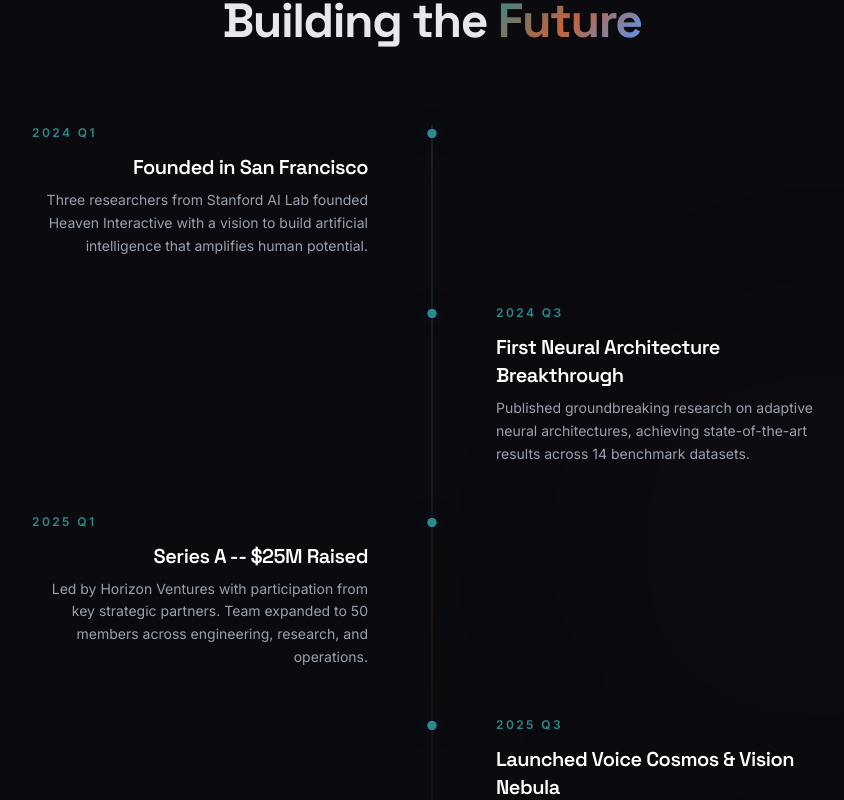
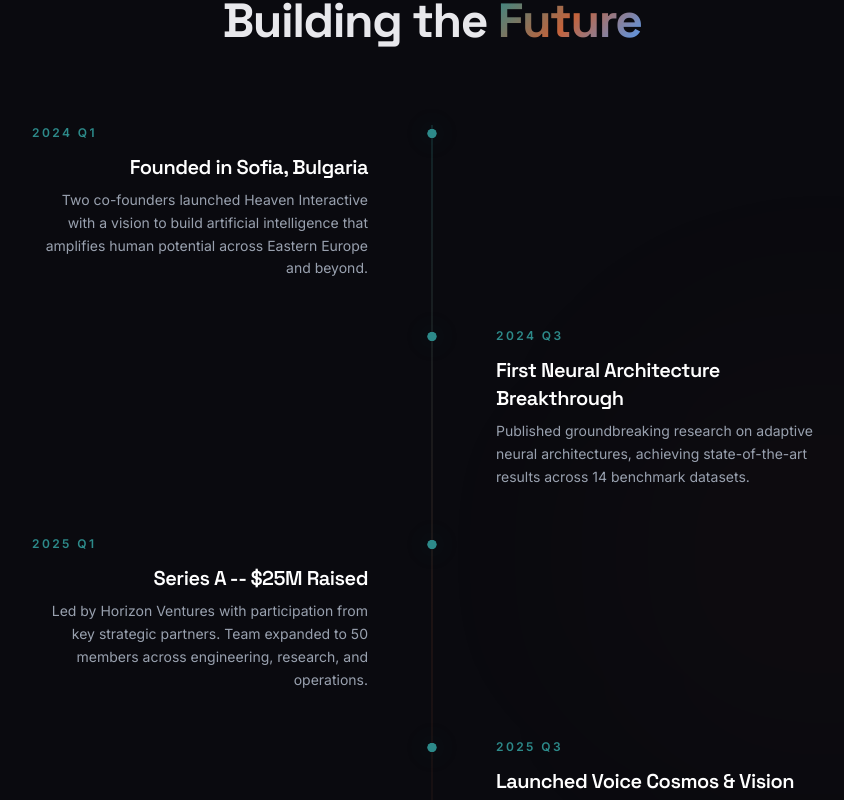
Before and after one commit to CreatingValueFirst/nebula-animated, a Next.js app: page /about in a window 1280 px wide. Shown: the part 1765-2565 px from the top of the page, without its empty margins (208-1052 px from the left). Built offline with nearby package versions, Linux system fonts and the light colour scheme.

Commit message:
Update explore with project hotspots, real contact info, real team names

```diff
--- a/src/app/about/page.tsx
+++ b/src/app/about/page.tsx
@@ -81,9 +81,9 @@ const timelineEvents = [
   {
     year: '2024',
     quarter: 'Q1',
-    title: 'Founded in San Francisco',
+    title: 'Founded in Sofia, Bulgaria',
     description:
-      'Three researchers from Stanford AI Lab founded Heaven Interactive with a vision to build artificial intelligence that amplifies human potential.',
+      'Two co-founders launched Heaven Interactive with a vision to build artificial intelligence that amplifies human potential across Eastern Europe and beyond.',
   },
   {
     year: '2024',
@@ -187,40 +187,28 @@ const values = [
 // ---------------------------------------------------------------------------
 const leadership = [
   {
-    name: 'Elena Vasquez',
-    title: 'Chief Executive Officer',
-    bio: 'Former VP of AI Research at DeepMind. PhD in Machine Learning from Stanford. Published 40+ papers on neural architecture search.',
+    name: 'Dimitar Roussev',
+    title: 'CEO & Co-Founder',
+    bio: 'Visionary entrepreneur driving AI innovation in Eastern Europe. Expert in voice AI, automation, and B2B solutions.',
     pattern: 'radial-gradient(circle at 30% 30%, #2d8a8a 0%, transparent 50%), radial-gradient(circle at 70% 70%, #c4623a 0%, transparent 50%)',
   },
   {
-    name: 'Marcus Chen',
-    title: 'Chief Technology Officer',
-    bio: 'Ex-Google Brain engineer. Architect of three production ML systems serving billions of requests. MIT CS alumnus.',
+    name: 'Denis Bozhkov',
+    title: 'Creative Director & Co-Founder',
+    bio: 'Award-winning designer blending art and technology. Specializes in 3D visualization, WebGL, and immersive digital experiences.',
     pattern: 'radial-gradient(circle at 60% 20%, #4a9eff 0%, transparent 50%), radial-gradient(circle at 30% 80%, #2d8a8a 0%, transparent 50%)',
   },
   {
-    name: 'Sarah Okonkwo',
-    title: 'VP of Engineering',
-    bio: 'Previously led infrastructure at Anthropic. Built distributed systems handling petabyte-scale data at Netflix.',
+    name: 'Head of Engineering',
+    title: 'Head of Engineering',
+    bio: 'Building robust, scalable AI infrastructure that powers real-time voice agents and intelligent automation pipelines.',
     pattern: 'radial-gradient(circle at 40% 60%, #c4623a 0%, transparent 50%), radial-gradient(circle at 80% 20%, #4a9eff 0%, transparent 50%)',
   },
   {
-    name: 'Dr. James Park',
-    title: 'Head of Research',
-    bio: 'Pioneer in multimodal learning. Former professor at CMU. Holds 12 patents in computer vision and natural language processing.',
+    name: 'AI Research Lead',
+    title: 'AI Research Lead',
+    bio: 'Advancing the frontier of conversational AI, computer vision, and multimodal learning for production-grade applications.',
     pattern: 'radial-gradient(circle at 70% 40%, #2d8a8a 0%, transparent 50%), radial-gradient(circle at 20% 70%, #c4623a 0%, transparent 50%)',
-  },
-  {
-    name: 'Amara Singh',
-    title: 'VP of Sales',
-    bio: 'Scaled enterprise revenue from zero to $100M at two AI startups. Former management consultant at McKinsey.',
-    pattern: 'radial-gradient(circle at 50% 30%, #4a9eff 0%, transparent 50%), radial-gradient(circle at 50% 80%, #2d8a8a 0%, transparent 50%)',
-  },
-  {
-    name: 'Liam Foster',
-    title: 'VP of Design',
-    bio: 'Led design at Figma and Stripe. Believes the best AI experiences feel invisible. Rhode Island School of Design graduate.',
-    pattern: 'radial-gradient(circle at 30% 50%, #c4623a 0%, transparent 50%), radial-gradient(circle at 80% 50%, #4a9eff 0%, transparent 50%)',
   },
 ];
 
--- a/src/app/explore/page.tsx
+++ b/src/app/explore/page.tsx
@@ -1,7 +1,6 @@
 'use client';
 
 import React, { useRef, useState, useCallback } from 'react';
-import Image from 'next/image';
 import Link from 'next/link';
 import {
   motion,
@@ -15,46 +14,51 @@ import {
 // ---------------------------------------------------------------------------
 const hotspots = [
   {
-    id: 'trunk',
-    label: "Elephant's Trunk",
+    id: 'savemytime',
+    label: 'SaveMyTime AI Lab',
     description:
-      'A dense column of interstellar gas and dust, approximately 20 light-years long. It acts as an incubator for new stars, shielding protostellar cores from the intense radiation of nearby massive stars.',
+      'Voice AI platform with 24/7 customer automation',
+    link: 'https://savemytime.dev/',
     x: 38,
     y: 55,
     color: '#2d8a8a',
   },
   {
-    id: 'stars',
-    label: 'Star Formation',
+    id: 'livetranslations',
+    label: 'LiveTranslations',
     description:
-      'New stars ignite in the densest regions where gravity overcomes thermal pressure. These protostars, some only hundreds of thousands of years old, will eventually clear their natal cocoons and shine freely.',
+      'AI video dubbing in 29 languages',
+    link: 'https://livetranslations.video/',
     x: 62,
     y: 30,
     color: '#4a9eff',
   },
   {
-    id: 'ionization',
-    label: 'Ionization Front',
+    id: 'yourdreams',
+    label: 'YourDreams.bio',
     description:
-      'UV radiation from the massive star HD 206267 sculpts the nebula, creating a sharp boundary between ionized and neutral gas. This front advances into the cloud at several kilometers per second.',
+      '3D DNA visualization meets AI dream analysis',
+    link: 'https://www.yourdreams.bio/',
     x: 75,
     y: 60,
     color: '#c4623a',
   },
   {
-    id: 'globules',
-    label: 'Dark Globules',
+    id: 'yourlongevity',
+    label: 'YourLongevity.bio',
     description:
-      'Dense pockets of molecular hydrogen and dust so thick they block all background light. These Bok globules may eventually collapse under their own gravity to form new stellar systems.',
+      'AI-powered longevity tracking platform',
+    link: 'https://www.yourlongevity.bio/dashboard',
     x: 28,
     y: 35,
     color: '#8b2020',
   },
   {
-    id: 'wind',
-    label: 'Stellar Wind',
+    id: 'dashboards',
+    label: 'SaveMyTime Dashboards',
     description:
-      'Powerful winds from hot young O-type and B-type stars blast outward at over 2,000 km/s, sculpting the surrounding gas into dramatic pillars, arcs, and filamentary structures visible across the nebula.',
+      'Real-time AI agent monitoring dashboards',
+    link: 'https://www.savemytime.cloud',
     x: 55,
     y: 15,
     color: '#c4847a',
@@ -160,7 +164,7 @@ export default function ExplorePage() {
             transition={{ duration: 0.6, delay: 0.9 }}
             className="mt-6 text-sm text-gray-400 max-w-md"
           >
-            Click the glowing hotspots to discover the hidden structures within IC 1396
+            Click the glowing hotspots to discover our projects across the universe
           </motion.p>
 
           {/* Scroll indicator */}
@@ -196,11 +200,11 @@ export default function ExplorePage() {
           transition={{ duration: 0.5, delay: 0.2 }}
           className="relative z-30 flex flex-wrap items-center justify-center gap-3 py-6 px-6 text-center"
         >
-          <span className="text-xs tracking-[0.2em] uppercase text-gray-500">IC 1396</span>
+          <span className="text-xs tracking-[0.2em] uppercase text-gray-500">Heaven Interactive</span>
           <span className="w-1 h-1 rounded-full bg-[#2d8a8a]/60" />
-          <span className="text-xs tracking-[0.15em] text-gray-500">2,400 light-years</span>
+          <span className="text-xs tracking-[0.15em] text-gray-500">Sofia, Bulgaria</span>
           <span className="w-1 h-1 rounded-full bg-[#2d8a8a]/60" />
-          <span className="text-xs tracking-[0.15em] text-gray-500">Constellation Cepheus</span>
+          <span className="text-xs tracking-[0.15em] text-gray-500">Explore Our Universe</span>
         </motion.div>
 
         {/* Main viewer container */}
@@ -213,17 +217,19 @@ export default function ExplorePage() {
                 transition={{ duration: 0.5, ease: [0.25, 0.46, 0.45, 0.94] }}
                 className="relative w-full h-full origin-center"
               >
-                <Image
-                  src="/nebula-4k.jpg"
-                  alt="Elephant's Trunk Nebula -- IC 1396"
-                  fill
-                  className="object-cover transition-[filter] duration-700 ease-out"
+                <video
+                  autoPlay
+                  muted
+                  loop
+                  playsInline
+                  className="absolute inset-0 w-full h-full object-cover transition-[filter] duration-700 ease-out"
                   style={{
                     filter: filterPresets[activeFilter].filter,
                   }}
-                  sizes="100vw"
-                  priority
-                />
+                  poster="/nebula-4k.jpg"
+                >
+                  <source src="/cosmic-video-11.mp4" type="video/mp4" />
+                </video>
 
                 {/* Hotspots */}
                 {hotspots.map((hotspot) => (
@@ -302,7 +308,7 @@ export default function ExplorePage() {
               <div className="hidden md:flex items-center gap-2 text-gray-600">
                 <div className="w-1.5 h-1.5 rounded-full bg-[#2d8a8a] animate-pulse-glow" />
                 <span className="text-[10px] tracking-[0.15em] uppercase">
-                  Powered by Heaven Interactive Vision
+                  Powered by Heaven Interactive
                 </span>
               </div>
             </div>
@@ -341,17 +347,20 @@ export default function ExplorePage() {
             className="text-center mb-16"
           >
             <p className="mb-4 text-xs tracking-[0.3em] uppercase text-[#c4623a]">
-              Key Structures
+              Our Projects
             </p>
             <h2 className="text-3xl sm:text-4xl md:text-5xl font-bold tracking-[-0.03em] font-[family-name:var(--font-heading)]">
-              What You&apos;re <span className="gradient-text-nebula">Seeing</span>
+              What We&apos;re <span className="gradient-text-nebula">Building</span>
             </h2>
           </motion.div>
 
           <div className="grid grid-cols-1 sm:grid-cols-2 lg:grid-cols-3 gap-6">
             {hotspots.map((hotspot, i) => (
-              <motion.div
+              <motion.a
                 key={hotspot.id}
+                href={hotspot.link}
+                target="_blank"
+                rel="noopener noreferrer"
                 initial={{ opacity: 0, y: 24 }}
                 whileInView={{ opacity: 1, y: 0 }}
                 viewport={{ once: true, amount: 0.3 }}
@@ -361,7 +370,7 @@ export default function ExplorePage() {
                   ease: [0.25, 0.46, 0.45, 0.94],
                 }}
                 whileHover={{ y: -4, transition: { duration: 0.25 } }}
-                className="group relative rounded-2xl glass glass-hover p-6 md:p-8 transition-colors duration-300"
+                className="group relative rounded-2xl glass glass-hover p-6 md:p-8 transition-colors duration-300 block"
               >
                 <div className="absolute inset-0 rounded-2xl opacity-0 group-hover:opacity-100 transition-opacity duration-500 pointer-events-none bg-gradient-to-br from-[rgba(45,138,138,0.05)] to-transparent" />
                 <div className="relative z-10">
@@ -376,7 +385,7 @@ export default function ExplorePage() {
                     {hotspot.description}
                   </p>
                 </div>
-              </motion.div>
+              </motion.a>
             ))}
           </div>
         </div>
@@ -511,22 +520,32 @@ function Hotspot({
                 className="h-[2px] w-10 rounded-full mb-3"
                 style={{ backgroundColor: hotspot.color }}
               />
-              <h4 className="text-sm font-semibold text-white font-[family-name:var(--font-heading)] mb-2">
+              <a href={hotspot.link} target="_blank" rel="noopener noreferrer" className="text-sm font-semibold text-white font-[family-name:var(--font-heading)] mb-2 hover:text-[#2d8a8a] transition-colors duration-200 block">
                 {hotspot.label}
-              </h4>
+              </a>
               <p className="text-xs text-gray-400 leading-relaxed">
                 {hotspot.description}
               </p>
-              {/* Close hint */}
+              <div className="mt-3 flex items-center justify-between">
+                <a
+                  href={hotspot.link}
+                  target="_blank"
+                  rel="noopener noreferrer"
+                  className="text-[10px] tracking-[0.15em] uppercase text-[#2d8a8a] hover:text-[#3aafaf] transition-colors duration-200"
+                  onClick={(e) => e.stopPropagation()}
+                >
+                  Visit Project
+                </a>
                 <button
                   onClick={(e) => {
                     e.stopPropagation();
                     onToggle(hotspot.id);
                   }}
-                className="mt-3 text-[10px] tracking-[0.15em] uppercase text-gray-600 hover:text-gray-400 transition-colors duration-200"
+                  className="text-[10px] tracking-[0.15em] uppercase text-gray-600 hover:text-gray-400 transition-colors duration-200"
                 >
-                Tap to close
+                  Close
                 </button>
+              </div>
             </div>
           </motion.div>
         )}
```
Also changed, not shown: src/app/contact/page.tsx (+5 -5 lines), src/app/page.tsx (+9 -9 lines), src/i18n/translations.ts (+6 -6 lines). Lines whose indentation alone changed are shown as unchanged.
